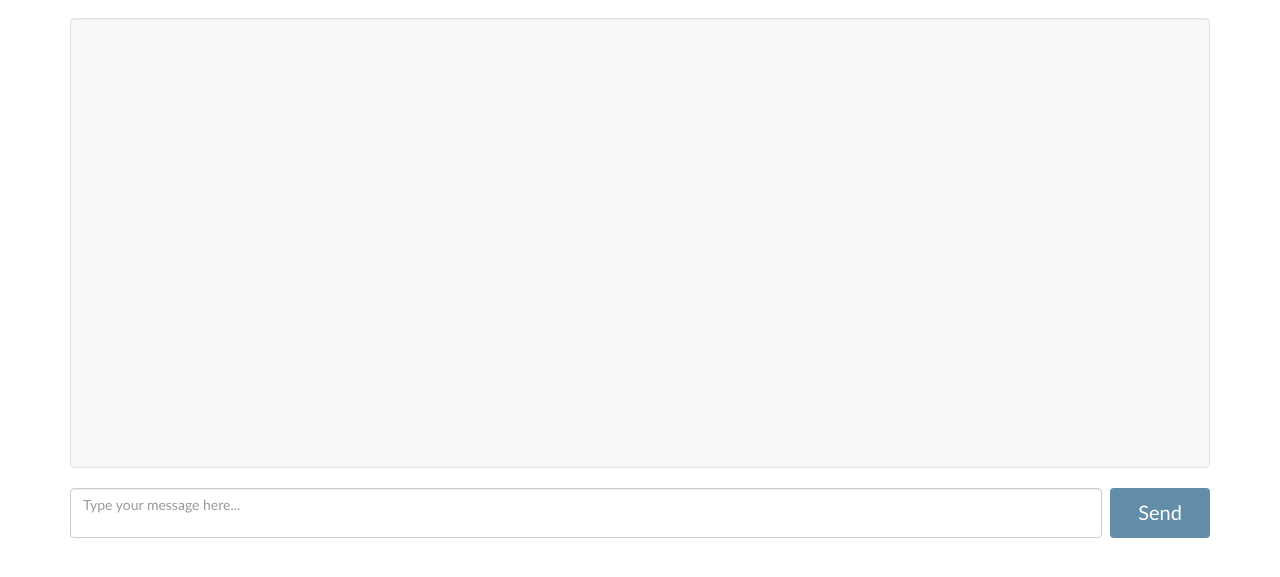
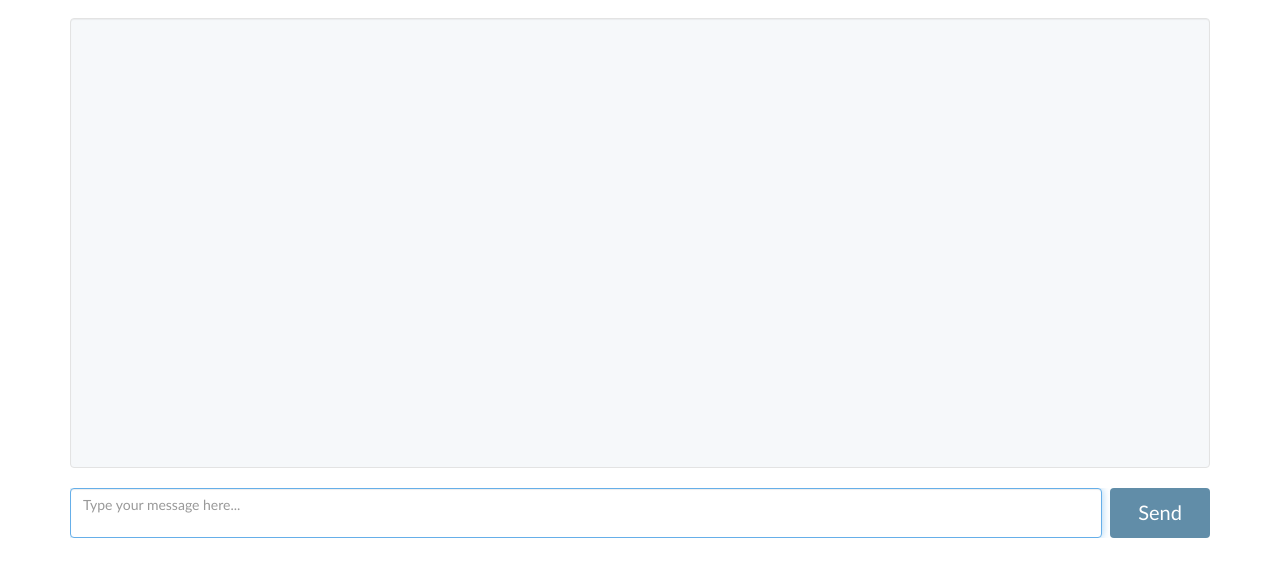
Before and after one commit to balajeeasish/search.ai, a website: page index.html in a window 1280 px wide. Shown: the part 83-660 px from the top of the page. Drawn offline with nearby package versions, Linux system fonts and the light colour scheme.

Commit message:
8/23
Improving comments, removing a default case, and adding autofocus to the
textarea.

```diff
--- a/index.html
+++ b/index.html
@@ -38,7 +38,7 @@
 					<div class="form-group">
 						<input type="submit" class="btn btn-primary" value="Send" id="submit-button">
 						<div id="textarea">
-						   <textarea class="form-control" id="message" placeholder="Type your message here..." rows="2"></textarea>
+						   <textarea class="form-control" id="message" placeholder="Type your message here..." rows="2" autofocus="autofocus"></textarea>
 						</div>
 					</div>
 				</form>
```
Also changed, not shown: app.js (+11 -13 lines).
